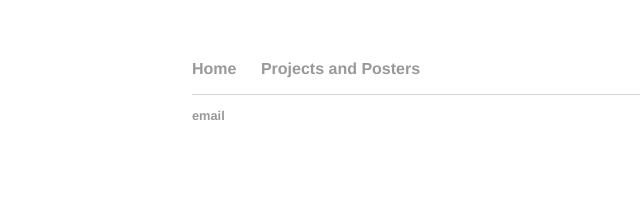
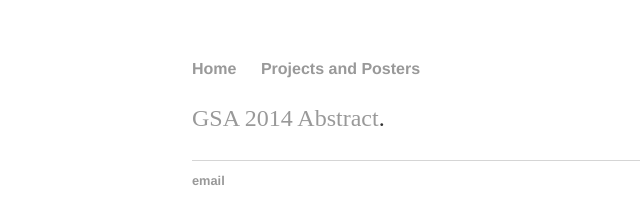
Before and after one commit to cvandivier/cvandivier, a plain HTML site: page proj.html in a window 1280 px wide. Shown: the whole page, without its empty margins (0-640 px from the left). Drawn offline with Linux system fonts and the light colour scheme.

Commit message:
Update proj.html

```diff
--- a/proj.html
+++ b/proj.html
@@ -4,6 +4,7 @@
 		<title>Connor Vandivier, Environmental Scientist</title>
 		<!-- link to main stylesheet -->
 		<link rel="stylesheet" type="text/css" href="/css/main.css">
+		<meta http-equiv="Refresh" content="7; url=https://gsa.confex.com/gsa/2014AM/webprogram/Paper250388.html" />
 	</head>
 	<body>
 		<nav>
@@ -12,6 +13,7 @@
         		<li><a href="/proj.html">Projects and Posters</a></li>
     		</ul>
 		</nav>
+	<p><a href="https://gsa.confex.com/gsa/2014AM/webprogram/Paper250388.html">GSA 2014 Abstract</a>.</p>
 		<footer>
     		<ul>
         		<li><a href="mailto:cvandivier@gmail.com">email</a></li>
```
